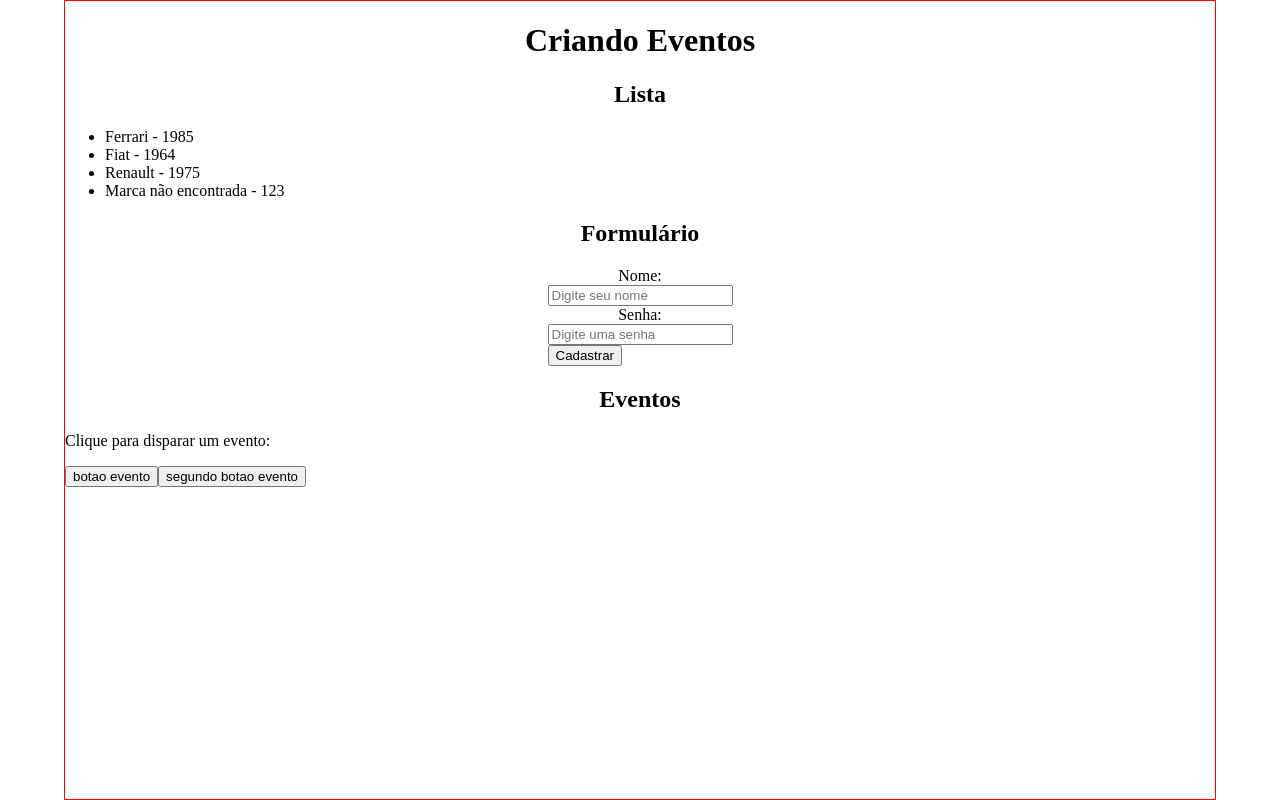
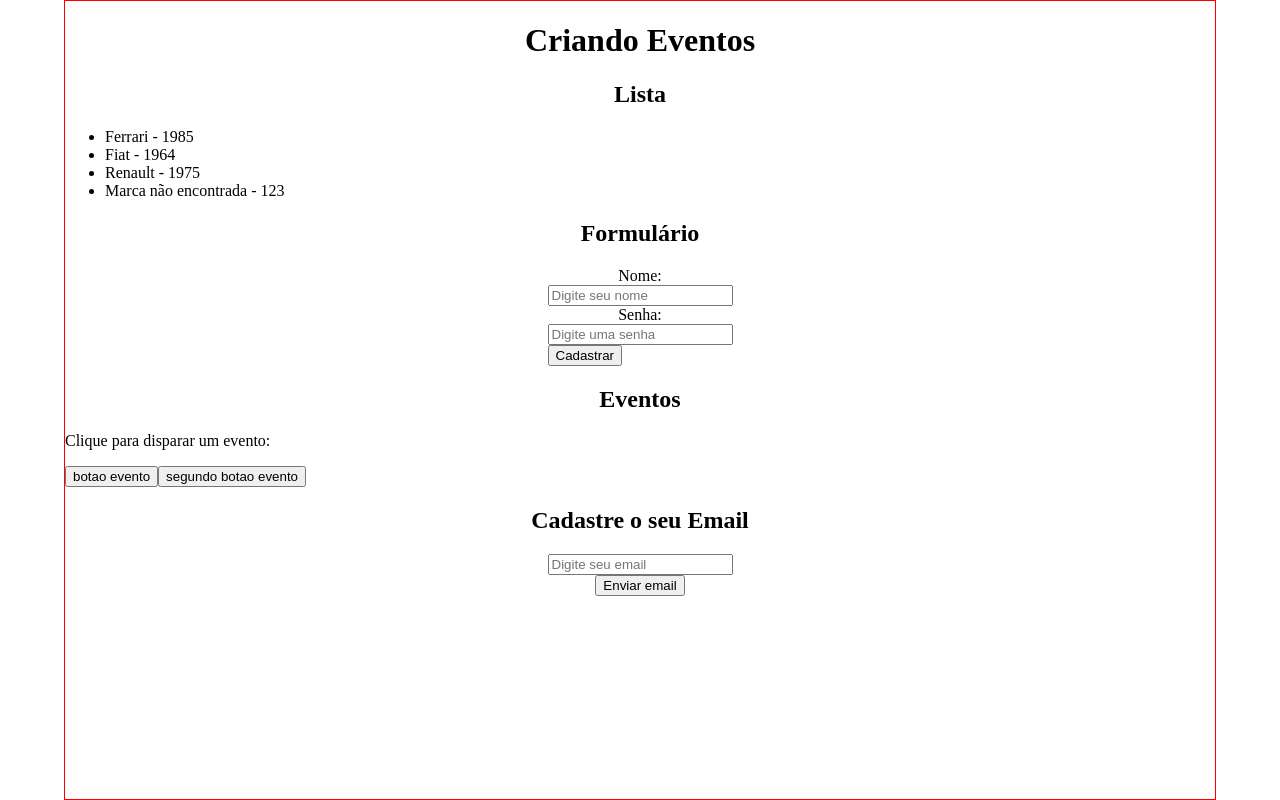
Before and after one commit to GuiCabral99/ReactJs-hdc, a React (Vite) app: page / in a window 1280 px wide. Built offline with nearby package versions, Linux system fonts and the light colour scheme.

Commit message:
trabalhando com condicionais / criando tags com js

```diff
--- a/src/App.jsx
+++ b/src/App.jsx
@@ -2,9 +2,10 @@
 
 import './App.css'
 
-import Index from './components/Index'
-import Evento from './components/Eventos'
+import Index from './components/Lists/Index'
+import Evento from './components/EventsReact/Eventos'
 import Formulario from './components/Formulario'
+import Condicional from './components/Condicional'
 
 
 
@@ -18,6 +19,8 @@
       <Formulario />
 
       <Evento />
+
+      <Condicional />
     </div>
   );
 }
--- /dev/null
+++ b/src/components/Condicional.jsx
@@ -0,0 +1,40 @@
+import { useState } from "react";
+
+function Condicional() {
+    const [email, setEmail] = useState();
+    const [userEmail, setUserEmail] = useState();
+
+    function sendEmail(e) {
+        e.preventDefault()
+        setUserEmail(email)
+    }
+
+    function emptyEmail(e) {
+        e.preventDefault();
+        setUserEmail('');
+    }
+
+    return (
+      <>
+        <h2>Cadastre o seu Email</h2>
+        <form>
+          <input
+            type="email"
+            name="email"
+            id="email"
+            placeholder="Digite seu email"
+            onChange={(e) => setEmail(e.target.value)}
+          />
+          <button onClick={sendEmail}>Enviar email</button>
+          {userEmail && (
+            <div>
+              <p>O email cadastrado é {userEmail}</p>
+              <button onClick={emptyEmail}>Limpar email</button>
+            </div>
+          )}
+        </form>
+      </>
+    );
+}
+
+export default Condicional;
```
Also changed, not shown: src/components/EventsReact/EventBtn.jsx (renamed from src/components/EventBtn.jsx), src/components/EventsReact/Eventos.jsx (renamed from src/components/Eventos.jsx), src/components/Lists/Index.jsx (renamed from src/components/Index.jsx), src/components/Lists/Lists.jsx (renamed from src/components/Lists.jsx).
